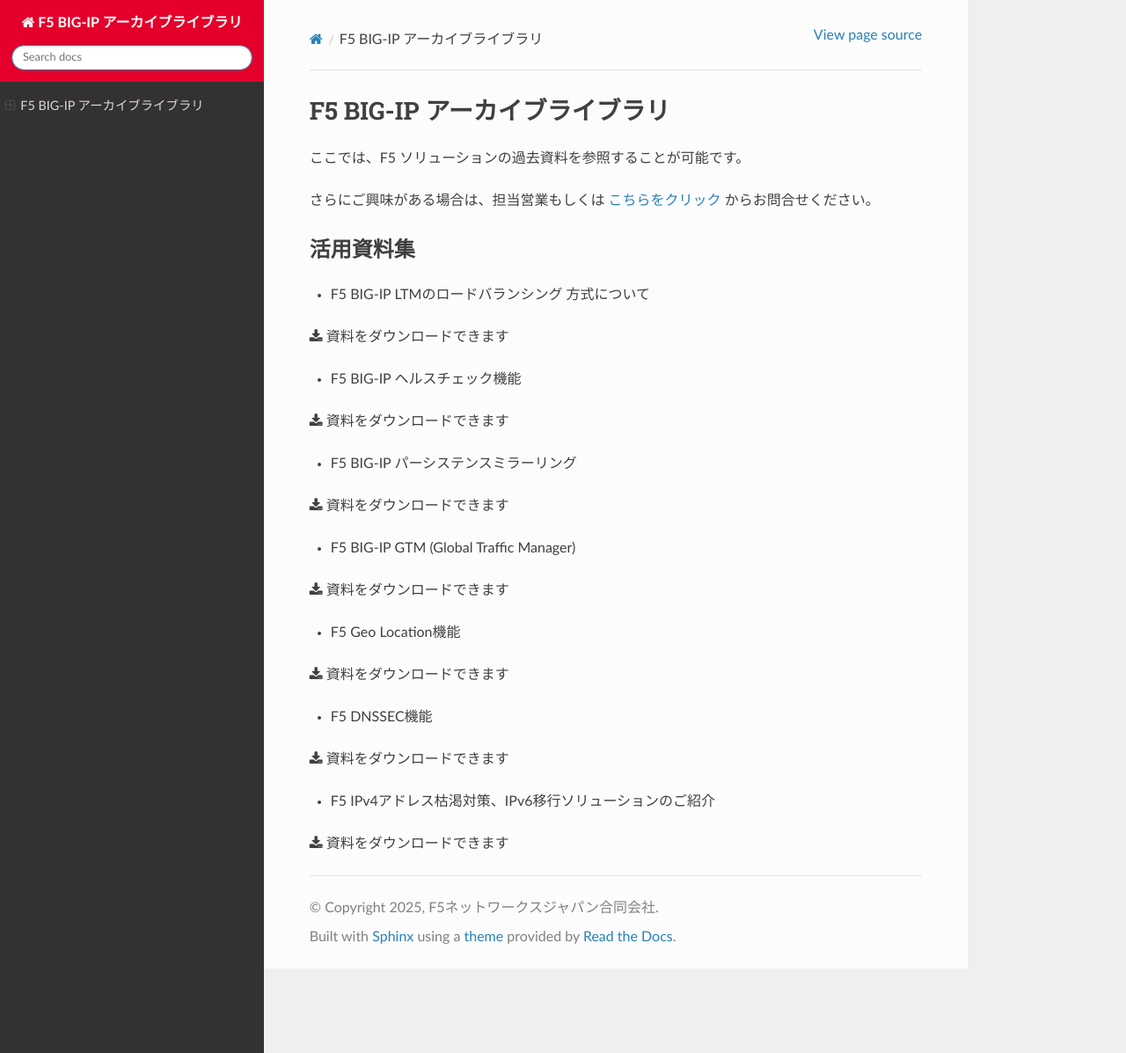
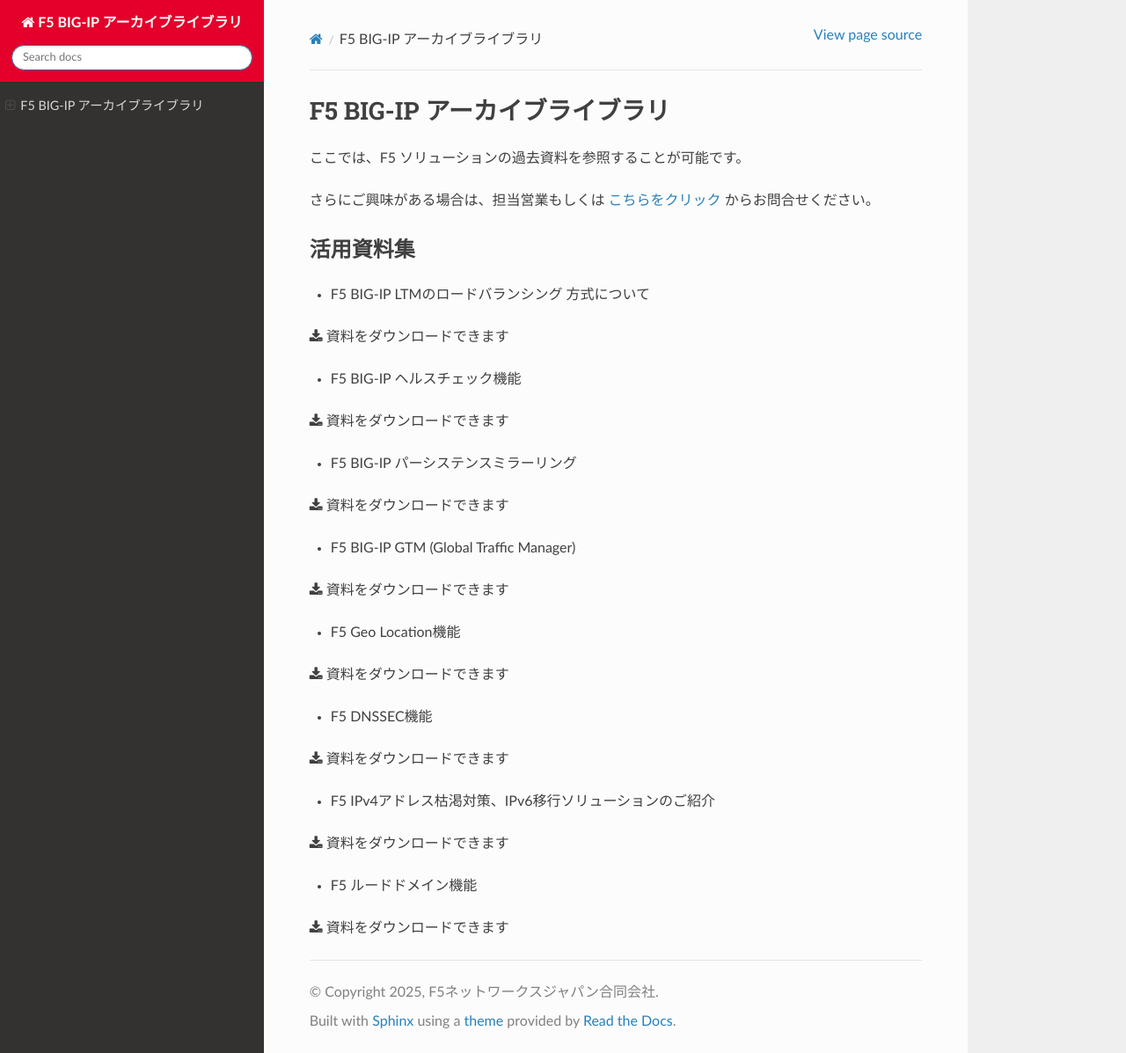
Before and after one commit to BeF5/f5j-bigip-archive, a Sphinx documentation site: the page built from docs/index.rst, in a window 1280 px wide and 1197 px high. Shown: the whole window at 88% size. Built offline with Sphinx 7.4.7 and the Read the Docs theme 3.1.0, drawn with Linux system fonts in a browser that asks for light colours.

Commit message:
Update index.rst

```diff
--- a/docs/index.rst
+++ b/docs/index.rst
@@ -38,6 +38,10 @@
 
 :download:`資料をダウンロードできます <images/F5_IPv6_solution.pdf>`
 
+- F5 ルードドメイン機能
+
+:download:`資料をダウンロードできます <images/BIG-IP_TB_RoutingDomain.pdf>`
+
 
 .. toctree::
    :titlesonly:
```
